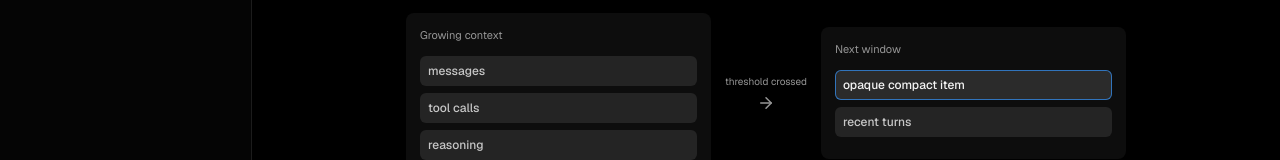
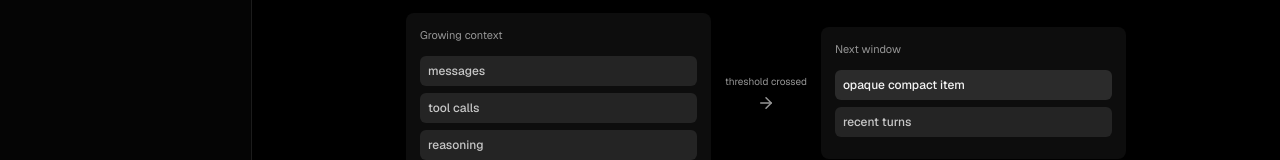
Before and after one commit to donovanmchenry/current, a Next.js app: page / in a window 1280 px wide. Shown: the part 345-505 px from the top of the page. Built offline with nearby package versions, Linux system fonts and the light colour scheme; a web font is replaced by a local one.

Commit message:
Remove compact item highlight

```diff
--- a/app/globals.css
+++ b/app/globals.css
@@ -207,7 +207,7 @@ code, pre, kbd { font-family: var(--font-geist-mono), monospace; letter-spacing:
 .diagram-stage > span { margin-bottom: 5px; color: var(--text-muted); font-size: 11px; }
 .diagram-stage strong { padding: 6px 8px; border-radius: 6px; color: var(--text-secondary); background: hsl(var(--muted)); font-size: 12px; font-weight: 480; }
 .diagram-stage.result { background: #0d0d0d; box-shadow: none; }
-.diagram-stage.result strong:first-of-type { color: var(--text); background: #2b2b2b; box-shadow: inset 0 0 0 1px hsl(var(--primary) / .72); }
+.diagram-stage.result strong:first-of-type { color: var(--text); background: #2b2b2b; box-shadow: none; }
 .diagram-arrow { display: grid; justify-items: center; gap: 5px; color: var(--text-muted); }
 .diagram-arrow span { font-size: 10px; white-space: nowrap; }
 .source-excerpt { margin: 32px 0 0; padding: 16px; border: 0; border-radius: 4px; background: #0d0d0d; box-shadow: none; }
```
Also changed, not shown: 1 other file (tests, documents, lock files or other folders).
